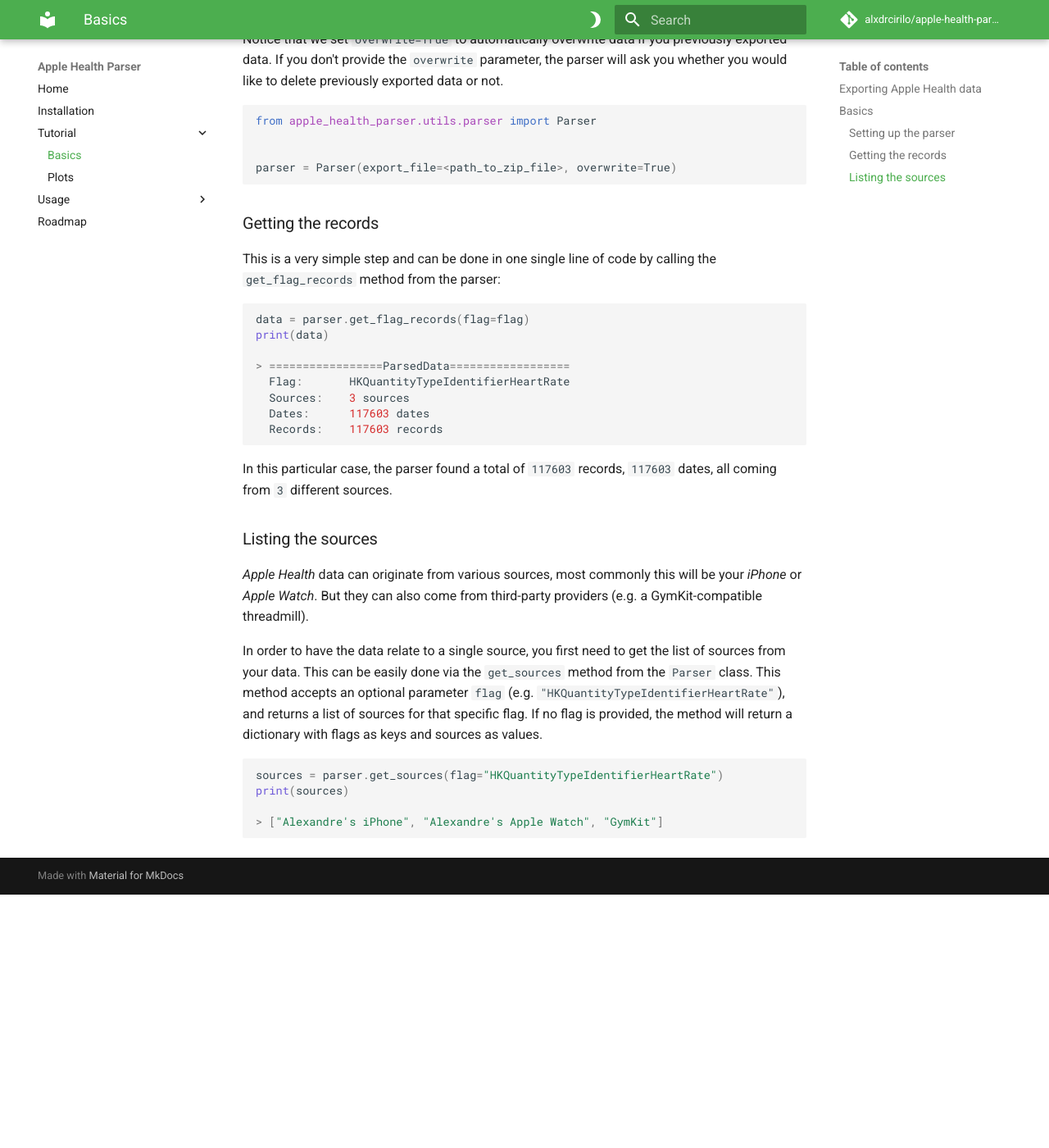
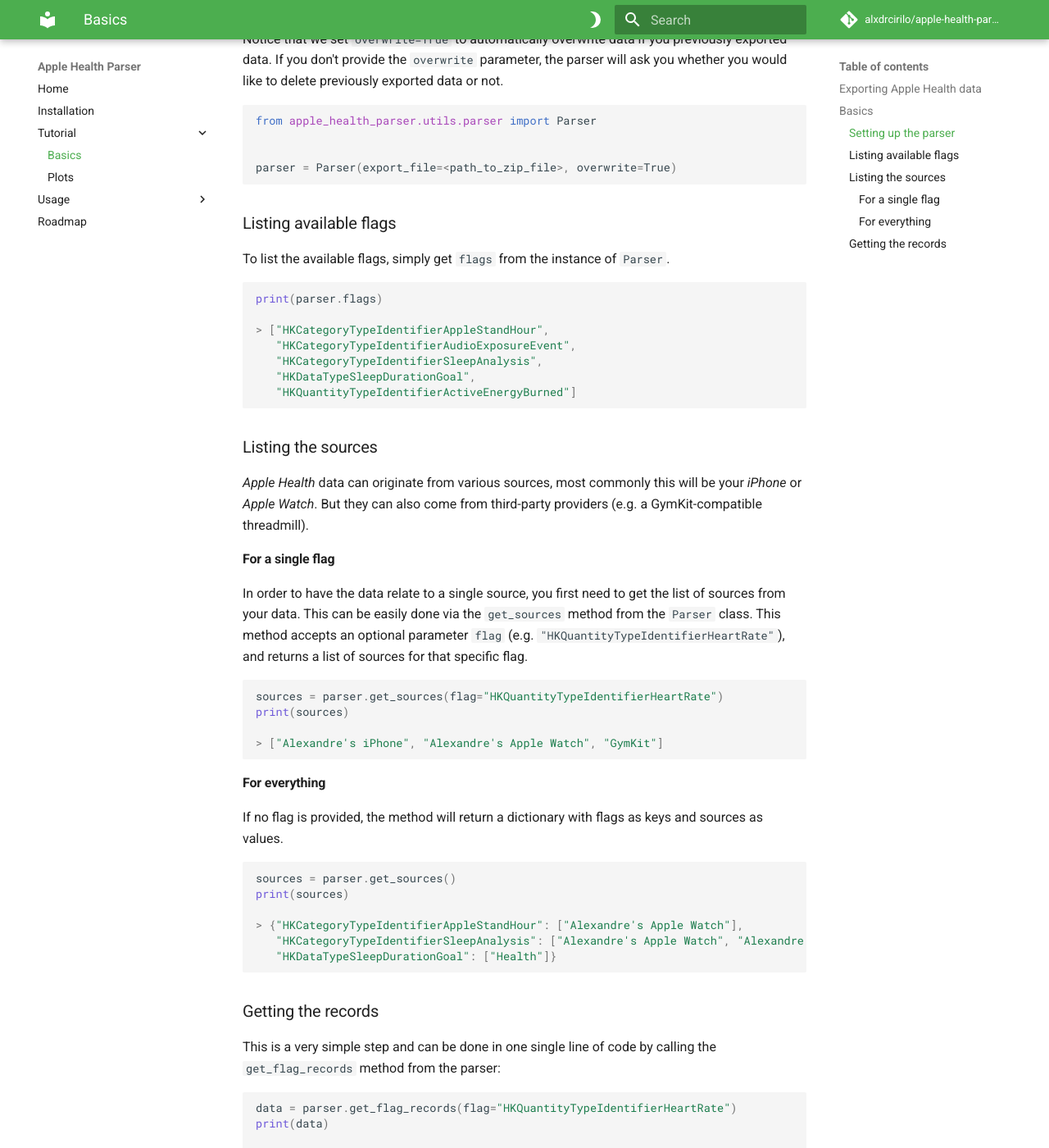
Before and after one commit to alxdrcirilo/apple-health-parser, an MkDocs documentation site: the page built from docs/tutorial/basics.md, in a window 1280 px wide and 1400 px high, scrolled down 568 px. Shown: the whole window at 82% size. Built offline with MkDocs 1.6.1 and Material for MkDocs 9.7.7, drawn with Linux system fonts in a browser that asks for light colours; comment, search, counter and statistics services are not loaded; before the commit the page ends 1659 px from its top, so only the background shows below that; some of the changed text lies outside the part shown.

Commit message:
docs: mention available flags listing

````diff
--- a/docs/tutorial/basics.md
+++ b/docs/tutorial/basics.md
@@ -21,12 +21,54 @@ from apple_health_parser.utils.parser import Parser
 parser = Parser(export_file=<path_to_zip_file>, overwrite=True)
 ```
 
+### Listing available flags
+
+To list the available flags, simply get `flags` from the instance of `Parser`.
+
+```python
+print(parser.flags)
+
+> ["HKCategoryTypeIdentifierAppleStandHour",
+   "HKCategoryTypeIdentifierAudioExposureEvent",
+   "HKCategoryTypeIdentifierSleepAnalysis",
+   "HKDataTypeSleepDurationGoal",
+   "HKQuantityTypeIdentifierActiveEnergyBurned"]
+```
+
+### Listing the sources
+
+*Apple Health* data can originate from various sources, most commonly this will be your *iPhone* or *Apple Watch*. But they can also come from third-party providers (e.g. a GymKit-compatible threadmill).
+
+#### For a single flag
+
+In order to have the data relate to a single source, you first need to get the list of sources from your data. This can be easily done via the `get_sources` method from the `Parser` class. This method accepts an optional parameter `flag` (e.g. `"HKQuantityTypeIdentifierHeartRate"`), and returns a list of sources for that specific flag.
+
+```python
+sources = parser.get_sources(flag="HKQuantityTypeIdentifierHeartRate")
+print(sources)
+
+> ["Alexandre's iPhone", "Alexandre's Apple Watch", "GymKit"]
+```
+
+#### For everything
+
+If no flag is provided, the method will return a dictionary with flags as keys and sources as values.
+
+```python
+sources = parser.get_sources()
+print(sources)
+
+> {"HKCategoryTypeIdentifierAppleStandHour": ["Alexandre's Apple Watch"],
+   "HKCategoryTypeIdentifierSleepAnalysis": ["Alexandre's Apple Watch", "Alexandre's iPhone"],
+   "HKDataTypeSleepDurationGoal": ["Health"]}
+```
+
 ### Getting the records
 
 This is a very simple step and can be done in one single line of code by calling the `get_flag_records` method from the parser:
 
 ```python
-data = parser.get_flag_records(flag=flag)
+data = parser.get_flag_records(flag="HKQuantityTypeIdentifierHeartRate")
 print(data)
 
 > =================ParsedData==================
@@ -36,17 +78,4 @@ print(data)
   Records:    117603 records
 ```
 
-In this particular case, the parser found a total of `117603` records, `117603` dates, all coming from `3` different sources.
-
-### Listing the sources
-
-*Apple Health* data can originate from various sources, most commonly this will be your *iPhone* or *Apple Watch*. But they can also come from third-party providers (e.g. a GymKit-compatible threadmill).
-
-In order to have the data relate to a single source, you first need to get the list of sources from your data. This can be easily done via the `get_sources` method from the `Parser` class. This method accepts an optional parameter `flag` (e.g. `"HKQuantityTypeIdentifierHeartRate"`), and returns a list of sources for that specific flag. If no flag is provided, the method will return a dictionary with flags as keys and sources as values.
-
-```python
-sources = parser.get_sources(flag="HKQuantityTypeIdentifierHeartRate")
-print(sources)
-
-> ["Alexandre's iPhone", "Alexandre's Apple Watch", "GymKit"]
-```
+In this particular case, the parser found a total of 117603 records, 117603 dates, all coming from 3 different sources.
````
